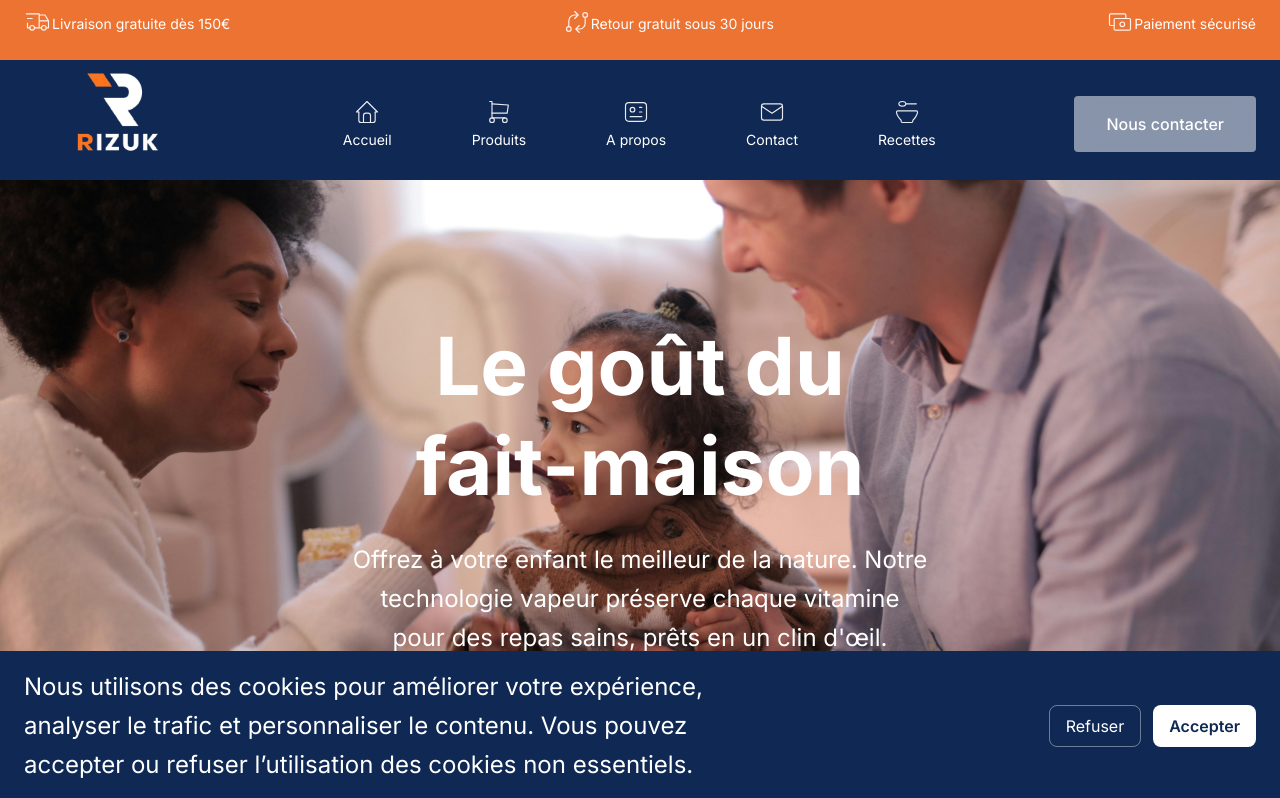
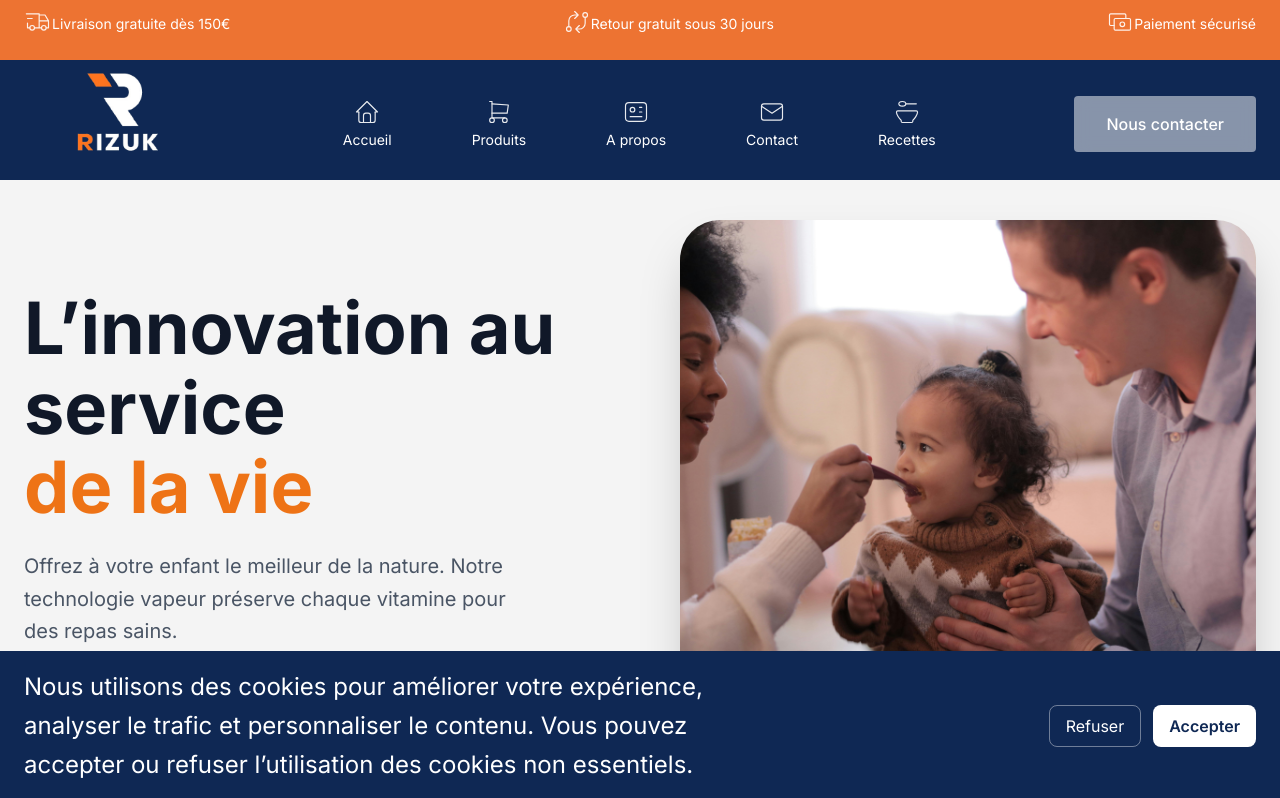
Before and after one commit to KOMI18/rizuk, a Next.js app: page / in a window 1280 px wide. Shown: the top 798 px of the page. Built offline with nearby package versions, Linux system fonts and the light colour scheme.

Commit message:
nouvelle heros section avec l'image et les text en display flex

```diff
--- a/app/(PAGES)/contact/page.tsx
+++ b/app/(PAGES)/contact/page.tsx
@@ -1,41 +1,74 @@
 'use client';
 import { useSearchParams } from 'next/navigation';
 import Heading from '@/components/ui/Heading';
-import { Suspense } from 'react'; // 1. Importer Suspense
+import { Suspense, useState } from 'react'; // 1. Importer Suspense
 
 // 2. Créer un composant interne pour le formulaire
 function ContactForm() {
   const searchParams = useSearchParams();
   const produitSelectionne = searchParams.get('produit');
+ const [loading, setLoading] = useState(false);
+  const [success, setSuccess] = useState(false);
 
+  const handleSubmit = async (e: React.FormEvent<HTMLFormElement>) => {
+    e.preventDefault();
+    setLoading(true);
+
+    const formData = new FormData(e.currentTarget);
+
+    const res = await fetch('/api/contact', {
+      method: 'POST',
+      headers: { 'Content-Type': 'application/json' },
+      body: JSON.stringify({
+        name: formData.get('name'),
+        email: formData.get('email'),
+        produit: formData.get('produit'),
+        message: formData.get('message'),
+      }),
+    });
+
+    setLoading(false);
+
+    if (res.ok) {
+      setSuccess(true);
+      e.currentTarget.reset();
+    }
+  };
+
+  if (success) {
+    return (
+      <p className="text-green-600 font-semibold text-center">
+         Votre message a bien été envoyé. Nous vous contacterons rapidement.
+      </p>
+    );
+  }
   return (
-    <form className="grid grid-cols-1 md:grid-cols-2 gap-8 text-left">
+    <form onSubmit={handleSubmit} className="grid grid-cols-1 md:grid-cols-2 gap-8 text-left">
       <div className="flex flex-col gap-2">
         <label className="font-semibold text-gray-700 ml-2">Votre Nom</label>
-        <input type="text" placeholder="Ex: Marie Dupont" className="p-4 rounded-2xl bg-gray-50 border-none focus:ring-2 focus:ring-primary outline-none" />
+        <input type="text" name="name" required  placeholder="Ex: Marie Dupont" className="p-4 rounded-2xl bg-gray-50 border-none focus:ring-2 focus:ring-primary outline-none" />
       </div>
       <div className="flex flex-col gap-2">
         <label className="font-semibold text-gray-700 ml-2">Votre Email</label>
-        <input type="email" placeholder="Ex: marie.dupont@email.com" className="p-4 rounded-2xl bg-gray-50 border-none focus:ring-2 focus:ring-primary outline-none" />
+        <input type="email" required name="email" placeholder="Ex: marie.dupont@email.com" className="p-4 rounded-2xl bg-gray-50 border-none focus:ring-2 focus:ring-primary outline-none" />
       </div>
       <div className="md:col-span-2 flex flex-col gap-2">
         <label className="font-semibold text-gray-700 ml-2">Produit/Services souhaité ? </label>
         <select
+          name="produit"
           defaultValue={produitSelectionne || ""}
+          required
           className="p-4 rounded-2xl bg-gray-50 border-none focus:ring-2 focus:ring-primary outline-none appearance-none"
         >
           <option value="robot-culinaire">Robot Culinaire 4-en-1</option>
           <option value="chauffe-biberon">Chauffe-Biberon Ultra-Rapide</option>
           <option value="chauffe-biberon">Un Partenariat</option>
           <option value="chauffe-biberon">Autres</option>
-
-
         </select>
       </div>
-
       <div className="md:col-span-2 flex flex-col gap-2">
         <label className="font-semibold text-gray-700 ml-2">Message (Optionnel)</label>
-        <textarea rows={4} placeholder="Posez-nous vos questions..." className="p-4 rounded-2xl bg-gray-50 border-none focus:ring-2 focus:ring-primary outline-none" />
+        <textarea  name="message" rows={4} placeholder="Posez-nous vos questions..." className="p-4 rounded-2xl bg-gray-50 border-none focus:ring-2 focus:ring-primary outline-none" />
       </div>
 
       <button className="md:col-span-2 bg-primary text-white font-bold py-5 rounded-2xl hover:bg-primary-dark transition-all shadow-lg text-lg">
--- /dev/null
+++ b/app/api/contact/route.ts
@@ -0,0 +1,48 @@
+import { NextResponse } from 'next/server';
+import nodemailer from 'nodemailer';
+
+export async function POST(req: Request) {
+  try {
+    const { name, email, produit, message } = await req.json();
+
+    if (!name || !email || !produit) {
+      return NextResponse.json(
+        { error: 'Champs obligatoires manquants' },
+        { status: 400 }
+      );
+    }
+
+    const transporter = nodemailer.createTransport({
+      host: process.env.SMTP_HOST,
+      port: Number(process.env.SMTP_PORT),
+      secure: true,
+      auth: {
+        user: process.env.SMTP_USER,
+        pass: process.env.SMTP_PASS,
+      },
+    });
+
+    await transporter.sendMail({
+      from: `"Rizuk Website" <${process.env.SMTP_USER}>`,
+      to: 'contact@rizuk.com',
+      replyTo: email,
+      subject: `Nouvelle demande – ${produit}`,
+      html: `
+        <h3>Nouvelle demande de contact</h3>
+        <p><strong>Nom :</strong> ${name}</p>
+        <p><strong>Email :</strong> ${email}</p>
+        <p><strong>Produit :</strong> ${produit}</p>
+        <p><strong>Message :</strong></p>
+        <p>${message || 'Aucun message'}</p>
+      `,
+    });
+
+    return NextResponse.json({ success: true });
+  } catch (error) {
+    console.error(error);
+    return NextResponse.json(
+      { error: 'Erreur serveur' },
+      { status: 500 }
+    );
+  }
+}
--- a/components/home/HeroSection.tsx
+++ b/components/home/HeroSection.tsx
@@ -1,44 +1,87 @@
+"use client"; // Obligatoire pour les animations
 import React from 'react';
 import Image from 'next/image';
+import { motion } from 'framer-motion';
 import Button from '@/components/ui/Button';
 
 export default function HeroSection() {
+  // Variantes d'animation pour les éléments de texte
+  const fadeInUp = {
+    initial: { opacity: 0, y: 30 },
+    animate: { opacity: 1, y: 0 },
+    transition: { duration: 0.8, ease: [0.6, 0.05, 0.01, 0.9] }
+  };
+
   return (
-    <section className="relative w-full h-[600px] md:h-[700px] flex items-center overflow-hidden">
-      {/* 1. L'image de fond (Background Image) */}
-      <div className="absolute inset-0 z-0">
-        <Image
-          src="/hero-1.jpg" // Placez une belle image HD dans /public/images/
-          alt="Maman et bébé utilisant le Baby Food Maker Rizuk"
-          fill
-          priority
-          className="object-cover object-center"
-        />
-        {/* Overlay pour assurer la lisibilité du texte (dégradé léger) */}
-        <div className="absolute inset-0" />
+    <section className="relative w-full min-h-[85vh] flex flex-col justify-center bg-[#F4F4F4] overflow-hidden pt-24 md:pt-0">
+
+      <div className="container mx-auto px-6 relative z-10">
+        <div className="flex flex-col md:flex-row items-center justify-between gap-12 lg:gap-20">
+
+          {/* 1. TEXTE ET BOUTONS (À GAUCHE) */}
+          <div className="w-full md:w-1/2 flex flex-col items-start text-left">
+
+
+            <motion.h1
+              {...fadeInUp}
+              className="text-4xl md:text-6xl lg:text-7xl font-bold text-gray-900 leading-[1.1] mb-6"
+            >
+              L’innovation au service <br />
+              <span className="text-primary">de la vie</span>
+            </motion.h1>
+
+            <motion.p
+              initial={{ opacity: 0, y: 20 }}
+              animate={{ opacity: 1, y: 0 }}
+              transition={{ duration: 0.8, delay: 0.2 }}
+              className="text-lg md:text-xl text-gray-600 mb-10 leading-relaxed max-w-lg"
+            >
+              Offrez à votre enfant le meilleur de la nature. Notre technologie vapeur
+              préserve chaque vitamine pour des repas sains.
+            </motion.p>
+
+            <motion.div
+              initial={{ opacity: 0, y: 20 }}
+              animate={{ opacity: 1, y: 0 }}
+              transition={{ duration: 0.8, delay: 0.4 }}
+              className="flex flex-col sm:flex-row gap-4 w-full sm:w-auto"
+            >
+              <Button href="/produits" variant="primary" className="px-10 py-4 text-lg rounded-full shadow-lg hover:scale-105 transition-transform">
+                Découvrir l'appareil
+              </Button>
+              <Button href="/recettes" variant='secondary' className="px-10 py-4 text-lg bg-transparent border-2 border-gray-300 text-gray-800 rounded-full hover:bg-gray-100 transition-all">
+                Nos idées recettes
+              </Button>
+            </motion.div>
+          </div>
+
+          {/* 2. IMAGE (À DROITE) */}
+          <motion.div
+            initial={{ opacity: 0, x: 50 }}
+            animate={{ opacity: 1, x: 0 }}
+            transition={{ duration: 1, ease: "easeOut" }}
+            className="w-full md:w-1/2 relative h-[400px] md:h-[600px]"
+          >
+            <div className="relative w-full h-full rounded-[40px] overflow-hidden shadow-2xl">
+              <Image
+                src="/hero-1.jpg"
+                alt="Bébé Rizuk"
+                fill
+                priority
+                className="object-cover transition-transform duration-700 hover:scale-105"
+              />
+            </div>
+          </motion.div>
+
+        </div>
       </div>
 
-      {/* 2. Le Contenu (Text Content) */}
-      <div className="flex justify-center text-center relative z-10 mx-auto px-6">
-        <div className="max-w-xl">
-
-          <p className="text-5xl text-primary  md:text-7xl lg:text-[80px] font-bold text-white leading-tight mb-6">
-            Le goût du fait-maison
-          </p>
-          <p className="text-lg md:text-2xl text-white  mb-8 leading-relaxed">
-
-           Offrez à votre enfant le meilleur de la nature. Notre technologie vapeur
-           préserve chaque vitamine pour des repas sains, prêts en un clin d'œil.
-          </p>
-          <div className="flex md:ml-20 flex-col sm:flex-row gap-4">
-            <Button href="/produits" variant="primary" className="px-8 py-4">
-              Découvrir l'appareil
-            </Button>
-            <Button href="/recettes"  className="px-8 py-4 bg-white/50 backdrop-blur-sm">
-             Nos idées recettes
-            </Button>
-          </div>
-        </div>
+      {/* 3. SÉPARATION STYLISÉE (SVG Wave Philips-style) */}
+      <div className="absolute bottom-0 left-0 w-full overflow-hidden leading-[0]">
+        <svg viewBox="0 0 1200 120" preserveAspectRatio="none" className="relative block w-full h-[60px] fill-white">
+          <path d="M0,0V46.29c47.79,22.2,103.59,32.17,158,28,70.36-5.37,136.33-33.31,206.8-37.5,73.84-4.36,147.54,16.88,218.2,35.26,69.27,18,138.3,24.88,209.4,13.08,36.15-6,69.85-17.84,104.45-29.34C989.49,25,1113,2,1200,34.72V0Z" opacity=".1" fill="#000"></path>
+          <path d="M0,120V0H1200V120H0Z" fill="white"></path>
+        </svg>
       </div>
     </section>
   );
--- a/package.json
+++ b/package.json
@@ -10,8 +10,10 @@
   },
   "dependencies": {
     "embla-carousel-react": "^8.6.0",
+    "framer-motion": "^12.34.0",
     "lucide-react": "^0.562.0",
     "next": "16.1.1",
+    "nodemailer": "^7.0.12",
     "react": "19.2.3",
     "react-dom": "19.2.3"
   },
@@ -19,6 +21,7 @@
     "@tailwindcss/postcss": "^4",
     "@types/next": "^9.0.0",
     "@types/node": "^20",
+    "@types/nodemailer": "^7.0.5",
     "@types/react": "^19",
     "@types/react-dom": "^19",
     "autoprefixer": "^10.4.23",
```
Also changed, not shown: public/test.repeater.edu.cm_parfait.tehem_recoverycodes.txt (added), 2 other files (tests, documents, lock files or other folders).
